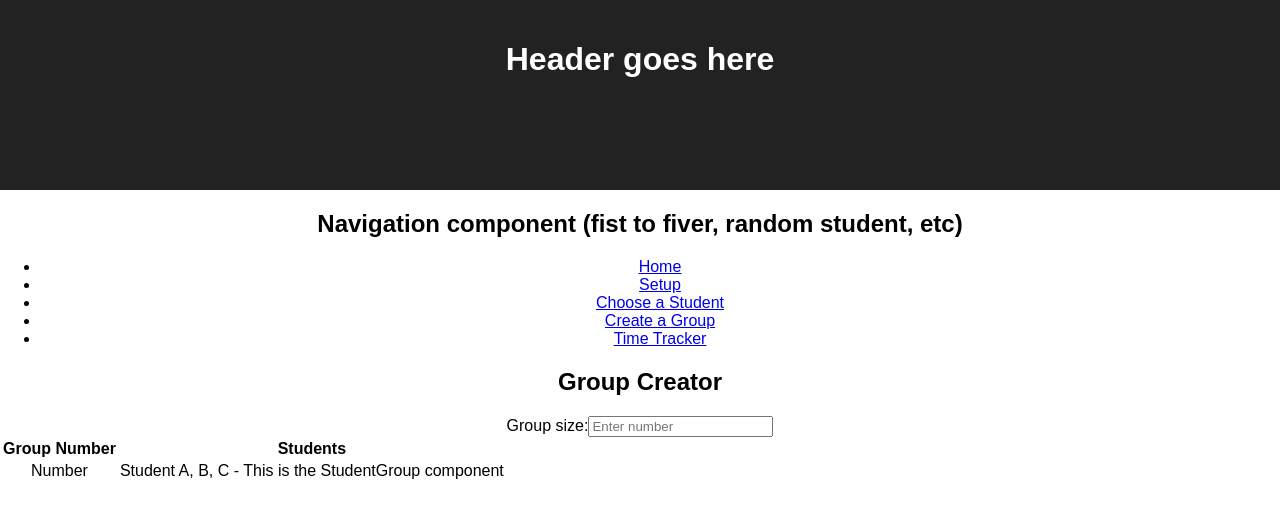
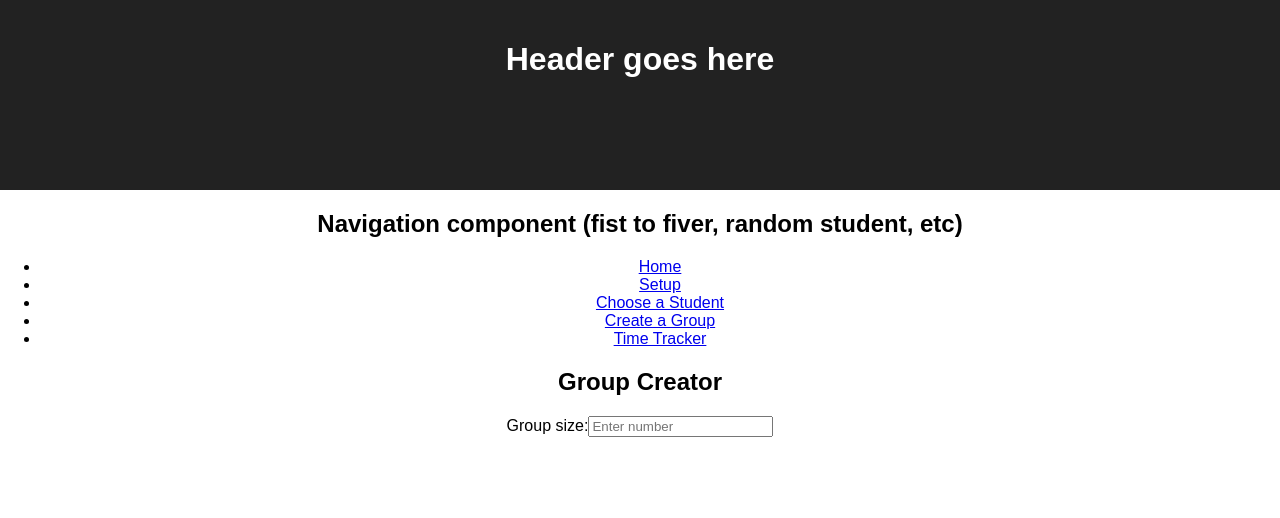
Before and after one commit to marclevetin/trilogy-hackathon-fall2017, a React (Create React App) app: page /groups in a window 1280 px wide. Shown: the top 518 px of the page. Built offline with nearby package versions, Linux system fonts and the light colour scheme.

Commit message:
got mapping working.  Need to allocate members of smallest group to existing groups next.

```diff
--- a/src/components/StudentGroup.js
+++ b/src/components/StudentGroup.js
@@ -2,14 +2,9 @@ import React from 'react';
 
 const StudentGroup = (props) => {
   return (
-    <tr>
-      <td>
-        Number
-      </td>
-      <td>
-        Student A, B, C - This is the StudentGroup component
-      </td>
-    </tr>
+    <li>
+      {props.students}
+    </li>
   )
 }
 
--- a/src/containers/GroupCreation.js
+++ b/src/containers/GroupCreation.js
@@ -46,7 +46,16 @@ class GroupCreation extends Component {
 
     // assignation of remainder to complete groups
 
+
     // map allGroups to something that can be displayed.
+    let displayGroups = allGroups.map(group => {
+      return(
+        <StudentGroup
+          key = { Math.random() }
+          students = { group.join(", ") }
+        />
+      )
+    })
 
     return(
       <div>
@@ -57,17 +66,9 @@ class GroupCreation extends Component {
           placeholder = "Enter number"
           handleChange = { this.handleChange }
         />
-        <table>
-          <thead>
-            <tr>
-              <th>Group Number</th>
-              <th>Students</th>
-            </tr>
-          </thead>
-          <tbody>
-            <StudentGroup />
-          </tbody>
-        </table>
+        <ol>
+          { displayGroups }
+        </ol>
       </div>
     )
   }
```
